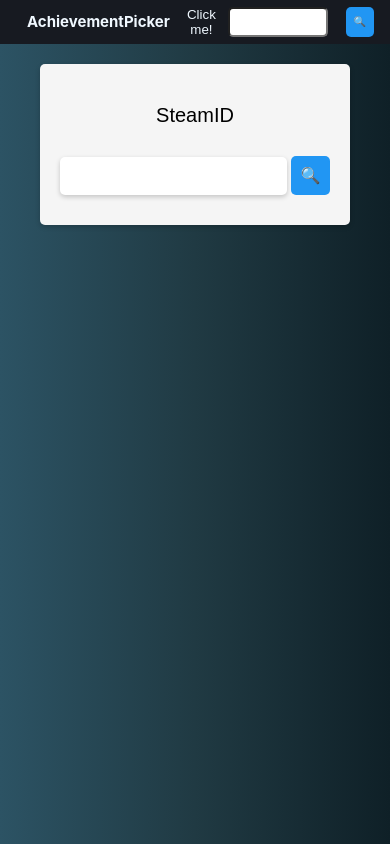
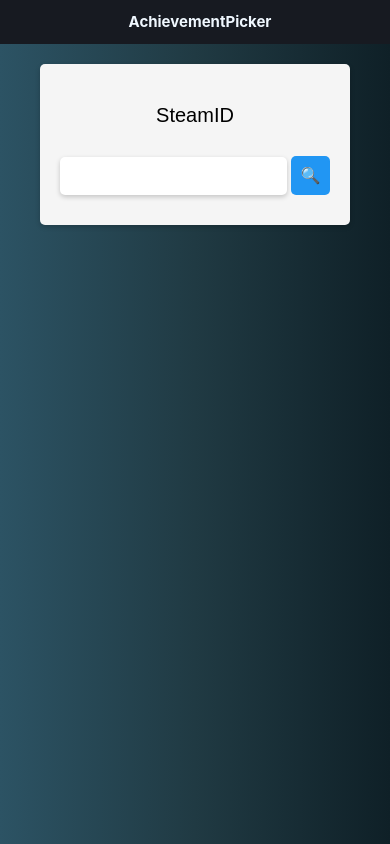
Before and after one commit to ViljamEkdhl/achievmentPicker, a SvelteKit app: page / in a window 390 px wide. Built offline with nearby package versions, Linux system fonts and the light colour scheme.

Commit message:
merge searchfields

```diff
--- a/src/components/getSteamId.svelte
+++ /dev/null
@@ -1,119 +0,0 @@
-<script>
-	import Modal from '../components/modal.svelte';
-
-	let searchParam = '';
-	let showModal = false;
-
-	async function handleSubmit() {
-		const payload = {
-			searchParam: searchParam
-		};
-
-		const response = await fetch(`/getId`, {
-			method: 'POST',
-			body: JSON.stringify(payload)
-		});
-
-		if (!response.ok) {
-			throw new Error('Network response was not ok');
-		}
-
-		const res = await response.json().catch((err) => {
-			console.error('Error parsing response as JSON:', err);
-			return null;
-		});
-
-		if (res) {
-			let id = res.body.response;
-
-			if (id.success == 1) {
-				console.log('Fetch successful');
-				console.log(id.steamid);
-
-				searchParam = id.steamid;
-			}
-		} else {
-			console.error('Empty or invalid response from API');
-		}
-	}
-</script>
-
-<div class="id-lookup">
-	<button on:click={() => (showModal = true)}> Click me! </button>
-	<form on:submit|preventDefault={handleSubmit}>
-		<label>
-			<input bind:value={searchParam} required />
-		</label>
-
-		<button class="submit" type="submit">🔍</button>
-	</form>
-</div>
-
-<Modal bind:showModal>
-	<h2 slot="header">
-		How to use this site
-	</h2>
-
-	<ol class="definition-list">
-		<li>If you don't have the Steam64 ID of the profile you are looking for, you can use the search field in the top right corner. Enter the person's custom tag, such as "wlilliam," and click the search button.</li>
-		<li>Copy the Steam64 ID from the search results.</li>
-		<li>Paste the copied Steam64 ID into the box located in the middle of the screen.</li>
-		<li>Choose the game from which you want to retrieve an achievement. Please note that this site is unable to access achievements from <strong>private profiles</strong>.</li>
-	</ol>
-</Modal>
-
-<style>
-	.id-lookup {
-		display: flex;
-		justify-content: center;
-		align-items: center;
-		margin-right: 1rem;
-	}
-
-	input {
-		height: 2rem;
-		border-radius: 5px;
-		width: 75%;
-	}
-
-	.submit {
-		padding: 10px;
-		color: white;
-		background-color: #2196f3;
-		border: none;
-		border-radius: 5px;
-		cursor: pointer;
-		transition: background-color 0.3s ease;
-	}
-
-	button {
-		background-color: #171a21;
-		color: aliceblue;
-		border: none;
-	}
-
-	/* Media query for screen width 520px or smaller */
-	@media (max-width: 520px) {
-		input {
-			font-size: 12px;
-			padding: 8px;
-			height: 10px;
-			padding-right: 0px;
-		}
-
-		.submit {
-			font-size: 10px;
-			padding: 8px;
-		}
-
-		.id-lookup {
-			font-size: 14px;
-			margin-top: 5px;
-			margin-bottom: 5px;
-		}
-
-		form{
-			display: flex;
-		}
-	}
-</style>
--- a/src/routes/+layout.svelte
+++ b/src/routes/+layout.svelte
@@ -1,17 +1,28 @@
 <script>
-	import GetSteamId from "../components/getSteamId.svelte";
+	import Modal from '../components/modal.svelte';
 	import { dev } from '$app/environment';
 	import { inject } from '@vercel/analytics';
 
 
 	inject({ mode: dev ? 'development' : 'production' });
+	let showModal = false;
 
 </script>
 
 <nav>
 	<h1>AchievementPicker</h1>
 
-	<GetSteamId/>
+	<button on:click={() => (showModal = true)}>   </button>
+	<Modal bind:showModal>
+		<h2 slot="header">
+			How to use this site
+		</h2>
+
+		<ol class="definition-list">
+			<li>Enter the person's custom tag, such as "wlilliam" or a steam64ID and click the search button.</li>
+			<li>Choose the game from which you want to retrieve an achievement. Please note that this site is unable to access achievements from <strong>private profiles</strong>.</li>
+		</ol>
+	</Modal>
 
 </nav>
 
@@ -51,6 +62,12 @@
 		font-family: 'Inter', sans-serif;
 	}
 
+	button {
+		background-color: #171a21;
+		color: aliceblue;
+		border: none;
+	}
+
 		/* Media query for screen width 440px or smaller */
 		@media (max-width: 440px) {
 			nav{
--- a/src/routes/+page.svelte
+++ b/src/routes/+page.svelte
@@ -34,6 +34,7 @@
 		});
 
 		if (res) {
+			console.log(res);
 			profile = res.body;
 			success = true;
 		} else {
--- a/src/routes/getId/+server.ts
+++ /dev/null
@@ -1,25 +0,0 @@
-import { STEAM_KEY } from '$env/static/private';
-
-export async function POST({ request }) {
-	const input = await request.json();
-	//console.log('Steam64 id from inputfield');
-	//console.log(input.userId);
-
-    let id = await get64Id(input.searchParam)
-
-	return new Response(JSON.stringify({ body: id }));
-}
-
-async function get64Id(name: string){
-
-	console.log(name);
-
-    const url = `http://api.steampowered.com/ISteamUser/ResolveVanityURL/v0001/?key=${STEAM_KEY}&vanityurl=${name}`;
-	const response = await fetch(url);
-	const res = await response.json();
-
-    console.log("RESULT FROM get64Id FETCH")
-	console.log(res)
-
-	return res
-}
--- a/src/routes/getUser/+server.ts
+++ b/src/routes/getUser/+server.ts
@@ -12,6 +12,19 @@
 		customUrl: ''
 	};
 
+	//if the user inputs an alias and not the steam64ID
+	if (isNaN(parseInt(input.userId))) {
+		const url = `http://api.steampowered.com/ISteamUser/ResolveVanityURL/v0001/?key=${STEAM_KEY}&vanityurl=${input.userId}`;
+		const response = await fetch(url);
+		const res = await response.json();
+
+		//console.log("RESULT FROM get64Id FETCH")
+		//console.log(res)
+		input.userId = res.response.steamid;
+	}
+
+	console.log(input.userId)
+
 	const user = await fetchSteamUser(input.userId);
 	const games = await fetchOwnedGames(input.userId);
 	//console.log('GAMES');
@@ -24,6 +37,7 @@
 }
 
 async function fetchSteamUser(id: String) {
+
 	const url = `http://api.steampowered.com/ISteamUser/GetPlayerSummaries/v0002/?key=${STEAM_KEY}&steamids=${id}`;
 	const response = await fetch(url);
 	const res = await response.json();
@@ -40,7 +54,7 @@
 	//console.log("RESULT FROM OWNED GAMES FETCH")
 	//console.log(res.response.games)
 
-	if(res.response.games === undefined){
+	if (res.response.games === undefined) {
 		return []
 	}
 
```
